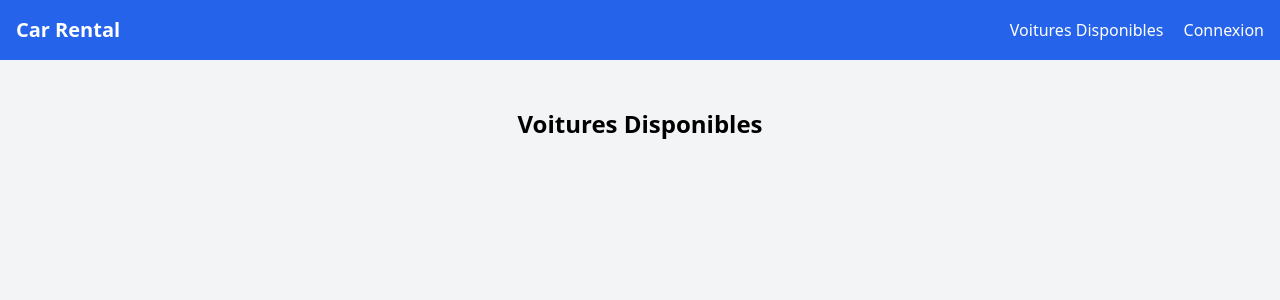
After one commit to sarino22Y/car_rental, a Symfony app: template templates/car/public_index.html.twig in a window 1280 px wide. The commit adds this page. Shown: the top 300 px of the page. Run offline with Twig, Linux system fonts and the light colour scheme; the template is opened without the code that fills it, so the values that code supplies are empty; some libraries are stand-ins or nearby versions.

Commit message:
feat: Ajout CRUD complet pour Subscription et page publique pour voitures

```diff
--- a/templates/base.html.twig
+++ b/templates/base.html.twig
@@ -9,8 +9,9 @@
 <body class="bg-gray-100">
     <nav class="bg-blue-600 text-white p-4">
         <div class="container mx-auto flex justify-between items-center">
-            <a href="{{ path('app_admin_cars') }}" class="text-xl font-bold">Car Rental</a>
+            <a href="{{ path('app_cars_public') }}" class="text-xl font-bold">Car Rental</a>
             <div class="space-x-4">
+                <a href="{{ path('app_cars_public') }}" class="hover:underline">Voitures Disponibles</a>
                 {% if app.user %}
                 {% if is_granted('ROLE_USER') %}
                 <a href="{{ path('app_admin_cars') }}" class="hover:underline">Mes Voitures</a>
--- /dev/null
+++ b/templates/car/public_index.html.twig
@@ -0,0 +1,32 @@
+{% extends 'base.html.twig' %}
+{% block title %}Voitures Disponibles{% endblock %}
+{% block body %}
+    <div class="container mx-auto px-4">
+        <h1 class="text-2xl font-bold text-center my-6">Voitures Disponibles</h1>
+        <div class="grid grid-cols-1 sm:grid-cols-2 lg:grid-cols-3 gap-6">
+            {% for car in cars %}
+                <div class="bg-white shadow-md rounded-lg p-6">
+                    <h2 class="text-xl font-semibold">{{ car.name }}</h2>
+                    <p class="text-gray-600">Offre: {{ car.offer|capitalize }}</p>
+                    {% if car.description %}
+                        <p class="text-gray-500 mt-2">{{ car.description }}</p>
+                    {% endif %}
+                    {% if app.user and is_granted('ROLE_CLIENT') %}
+                        <a href="{{ path('app_subscription_new') }}" class="inline-block bg-blue-500 text-white px-4 py-2 rounded mt-4 hover:bg-blue-600">S'abonner</a>
+                    {% else %}
+                        <a href="{{ path('app_login') }}" class="inline-block text-blue-500 hover:underline mt-4">Connectez-vous pour vous abonner</a>
+                    {% endif %}
+                </div>
+            {% endfor %}
+        </div>
+        <div class="mt-4 flex space-x-2">
+            {% if app.user %}
+                {% if is_granted('ROLE_USER') %}
+                    <a href="{{ path('app_admin_cars') }}" class="text-blue-500 hover:underline">Gérer mes voitures</a>
+                {% elseif is_granted('ROLE_CLIENT') %}
+                    <a href="{{ path('app_client_dashboard') }}" class="text-blue-500 hover:underline">Mon tableau de bord</a>
+                {% endif %}
+            {% endif %}
+        </div>
+    </div>
+{% endblock %}
```
Also changed, not shown: src/Controller/CarController.php (+8 -0 lines), src/Controller/SubscriptionController.php (+38 -0 lines), templates/subscription/edit.html.twig (added, +19 -0 lines), templates/subscription/index.html.twig (+7 -1 lines). Lines whose indentation alone changed are shown as unchanged.
